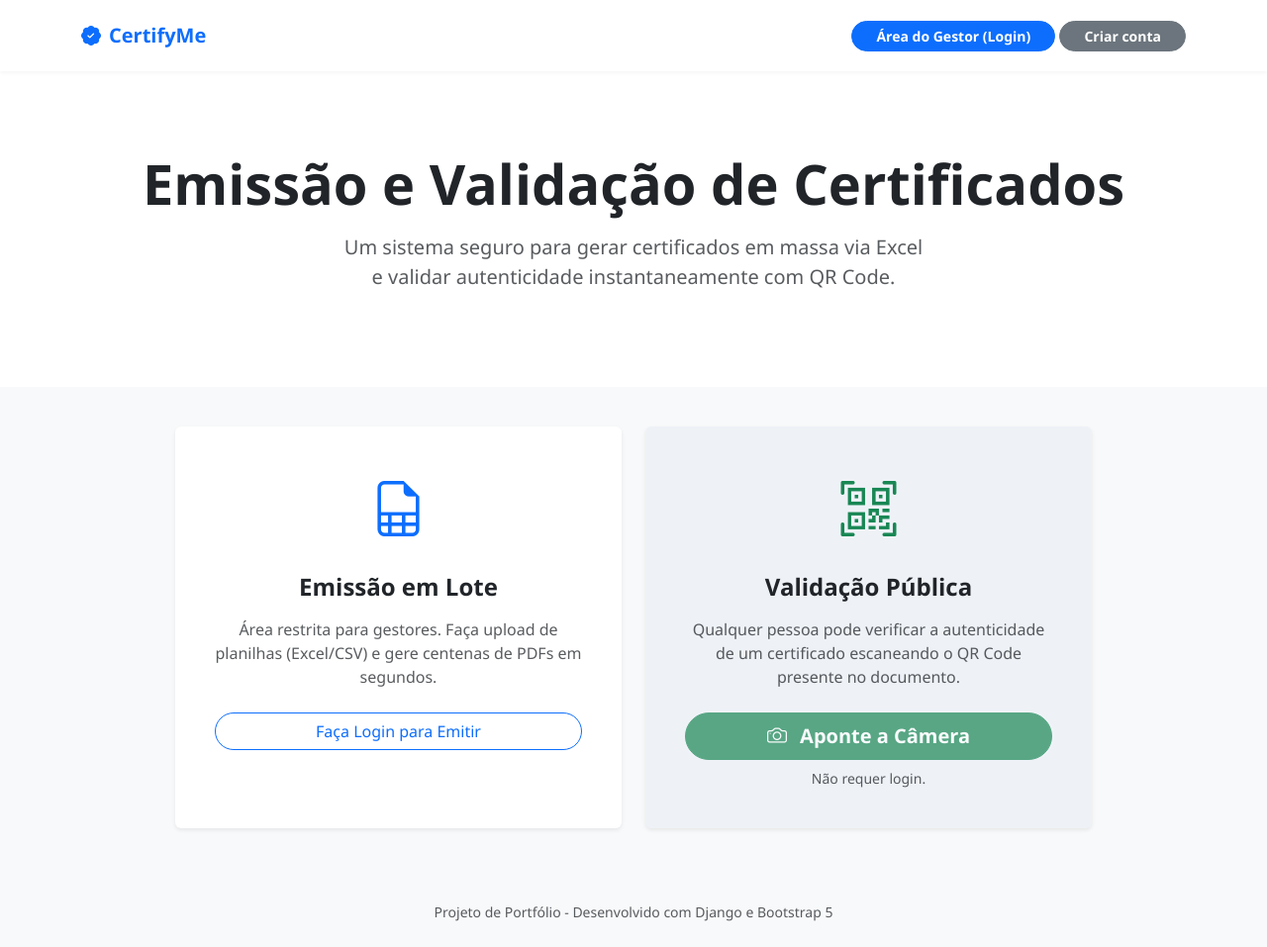
After one commit to VicthorCM/Certify-Gerador-de-certificados, a Django app: page /home/ in a window 1280 px wide. The commit adds this page. Shown: the whole page at 99% size. Run offline with Django 5.2, Linux system fonts and the light colour scheme.

Commit message:
projeto finalizado

```diff
--- a/certificates/models.py
+++ b/certificates/models.py
@@ -4,7 +4,8 @@ class Certificate(models.Model):
     student_name = models.CharField("Nome do Aluno", max_length=255)
     student_email = models.EmailField("E-mail do Aluno", blank=True, null=True)
     course_name = models.CharField("Nome do Curso", max_length=255)
-
+    instructor_name = models.CharField("Nome do Instrutor", max_length=255, default=" ")
+    instructor_role = models.CharField("Cargo", max_length=255, default="Coordenador (a)")
 
     created_at = models.DateTimeField("Criado em", auto_now_add=True)
 
--- a/certificates/urls.py
+++ b/certificates/urls.py
@@ -1,7 +1,12 @@
 from .views import *
 from django.urls import path
+from django.contrib.auth import views as auth_views
 urlpatterns = [
+    path('home/',home,name='home'),
     path('create/<int:certificate_id>', generate_pdf,name = "gerar_pdf" ),
     path('validar/<str:uu_id>',validate, name='validate_certificate'),
-    path('upload/',upload,name='upload')
+    path('upload/',upload,name='upload'),
+    path('login/', auth_views.LoginView.as_view(template_name='login.html'), name='login'),
+    path('signup/',CreateUser.as_view(),name='user_register'),
+    path('logout/', auth_views.LogoutView.as_view(), name='logout'),
 ]
--- a/certificates/views.py
+++ b/certificates/views.py
@@ -4,6 +4,8 @@ from django.shortcuts import get_object_or_404
 from reportlab.pdfgen import canvas
 from reportlab.lib.pagesizes import landscape, A4
 from reportlab.lib.utils import ImageReader
+from reportlab.pdfbase import pdfmetrics
+from reportlab.pdfbase.ttfonts import TTFont
 import qrcode
 from .models import Certificate
 from django.shortcuts import render, redirect
@@ -11,7 +13,25 @@ import pandas as pd
 from .forms import UploadCertificatesForm
 from django.contrib import messages
 import zipfile
+from django.contrib.auth.decorators import login_required
+from core import settings
+import os
+from django.contrib.auth.forms import UserCreationForm
+from django.contrib.auth.models import User
+from django.views.generic import CreateView
+from django.urls import reverse_lazy
 
+
+class CreateUser(CreateView):
+    model = User
+    form_class = UserCreationForm
+    template_name = "register.html"
+    success_url= reverse_lazy("home")
+
+def home(request):
+    return render(request,'home.html',{})
+
+@login_required(login_url='/login/')
 def generate_pdf(request, certificate_id):
     # 1. Busca os dados no banco (ou retorna erro 404 se não achar)
     certificate = get_object_or_404(Certificate, id=certificate_id)
@@ -24,56 +44,93 @@ def generate_pdf(request, certificate_id):
     return FileResponse(buffer, as_attachment=False, filename=f"certificado_{certificate.student_name}.pdf")
 
 def generate_pdf_bytes(certificate):
+    buffer = io.BytesIO()
+    pdf = canvas.Canvas(buffer, pagesize=landscape(A4))
+    largura, altura = landscape(A4) # A4 Paisagem: aprox 841 x 595 pontos
 
-    buffer = io.BytesIO()
-    # 3. Cria o objeto Canvas (a "tela" de pintura do PDF)
-    # landscape(A4) deixa a folha deitada
-    pdf = canvas.Canvas(buffer, pagesize=landscape(A4))
-    largura, altura = landscape(A4)
+    # --- 1. CONFIGURAÇÃO DE ASSETS (Caminhos) ---
+    # Idealmente, use settings.BASE_DIR para achar os arquivos
+    static_path = os.path.join(settings.BASE_DIR, 'static')
 
-    # --- DESENHANDO O CONTEÚDO ---
+    bg_path = os.path.join(static_path, 'img', 'certificado_bg.jpg')
+    font_path = os.path.join(static_path, 'fonts', 'GreatVibes-Regular.ttf')
 
-    # Título
-    pdf.setFont("Helvetica-Bold", 30)
-    texto_titulo = "CERTIFICADO DE CONCLUSÃO"
-    # Lógica para centralizar: (Largura da Pág - Largura do Texto) / 2
-    largura_texto = pdf.stringWidth(texto_titulo, "Helvetica-Bold", 30)
-    pdf.drawString((largura - largura_texto) / 2, altura - 150, texto_titulo)
+    # --- 2. REGISTRANDO FONTE CUSTOMIZADA ---
+    # Só funciona se você tiver baixado o arquivo .ttf
+    try:
+        pdfmetrics.registerFont(TTFont('Cursiva', font_path))
+        fonte_nome = 'Cursiva'
+    except:
+        fonte_nome = 'Helvetica-Bold' # Fallback se não achar a fonte
 
-    # Texto Principal
-    pdf.setFont("Helvetica", 18)
-    texto_corpo = f"Certificamos que {certificate.student_name} concluiu o curso"
-    largura_texto = pdf.stringWidth(texto_corpo, "Helvetica", 18)
-    pdf.drawString((largura - largura_texto) / 2, altura - 250, texto_corpo)
+    # --- 3. DESENHANDO O FUNDO ---
+    # O fundo deve ser a PRIMEIRA coisa, para ficar atrás de tudo
+    try:
+        # width e height forçam a imagem a ocupar a página toda
+        pdf.drawImage(bg_path, 0, 0, width=largura, height=altura)
+    except:
+        pass # Se não achar a imagem, fica branco mesmo
 
-    # Nome do Curso (Destaque)
-    pdf.setFont("Helvetica-Bold", 24)
-    texto_curso = certificate.course_name
-    largura_texto = pdf.stringWidth(texto_curso, "Helvetica-Bold", 24)
-    pdf.drawString((largura - largura_texto) / 2, altura - 290, texto_curso)
+    # --- 4. TÍTULO E CORPO ---
 
-    # --- GERANDO O QR CODE ---
+    # Título (Centralizado)
+    pdf.setFont("Helvetica-Bold", 36)
+    pdf.setFillColorRGB(0.2, 0.2, 0.2) # Cinza escuro (mais elegante que preto puro)
+    titulo = "CERTIFICADO DE CONCLUSÃO"
+    w_titulo = pdf.stringWidth(titulo, "Helvetica-Bold", 36)
+    pdf.drawString((largura - w_titulo)/2, altura - 140, titulo)
 
-    # URL que o QR Code vai abrir (ajuste o domínio depois)
-    # Por enquanto usamos localhost
-    link_validacao = f"http://127.0.0.1:8000/validar/{certificate.uu_id}"
+    # Texto introdutório
+    pdf.setFont("Helvetica", 14)
+    texto_intro = "Certificamos que, para os devidos fins, que"
+    w_intro = pdf.stringWidth(texto_intro, "Helvetica", 14)
+    pdf.drawString((largura - w_intro)/2, altura - 200, texto_intro)
 
-    qr = qrcode.make(link_validacao)
+    # NOME DO ALUNO (O destaque visual)
+    pdf.setFont(fonte_nome, 60) # Fonte cursiva grande
+    nome = certificate.student_name
+    w_nome = pdf.stringWidth(nome, fonte_nome, 60)
+    pdf.drawString((largura - w_nome)/2, altura - 270, nome)
+
+    # Texto do Curso
+    pdf.setFont("Helvetica", 16)
+    texto_curso = f"Concluiu com êxito o curso de {certificate.course_name}"
+    w_curso = pdf.stringWidth(texto_curso, "Helvetica", 16)
+    pdf.drawString((largura - w_curso)/2, altura - 330, texto_curso)
+
+    # --- 5. ASSINATURA E CARGO (NOVO) ---
+    # Linha da assinatura
+    pdf.setLineWidth(1)
+    pdf.line(largura/2 - 100, 130, largura/2 + 100, 130) # Linha centralizada embaixo
+
+    # Nome do Instrutor
+    pdf.setFont("Helvetica-Bold", 12)
+    instrutor = certificate.instructor_name
+    w_instr = pdf.stringWidth(instrutor, "Helvetica-Bold", 12)
+    pdf.drawString((largura - w_instr)/2, 115, instrutor)
+
+    # Cargo
+    pdf.setFont("Helvetica", 10)
+    cargo = certificate.instructor_role
+    w_cargo = pdf.stringWidth(cargo, "Helvetica", 10)
+    pdf.setFillColorRGB(0.5, 0.5, 0.5) # Cinza mais claro
+    pdf.drawString((largura - w_cargo)/2, 100, cargo)
+
+    # --- 6. QR CODE E DATA ---
+    # Data no canto esquerdo
+    pdf.setFillColorRGB(0, 0, 0)
+    pdf.setFont("Helvetica", 10)
+    data_texto = f"Emitido em: {certificate.created_at.strftime('%d/%m/%Y')}"
+    pdf.drawString(50, 50, data_texto)
+
+    # QR Code no canto direito
+    link = f"http://127.0.0.1:8000/validar/{certificate.uu_id}"
+    qr = qrcode.make(link)
     qr_img = ImageReader(qr.get_image())
+    pdf.drawImage(qr_img, largura - 110, 40, width=70, height=70)
 
-    # Desenha o QR Code no canto inferior direito
-    # drawImage(imagem, X, Y, largura, altura)
-    pdf.drawImage(qr_img, largura - 120, 30, width=80, height=80)
-
-    # Texto explicativo embaixo do QR
-    pdf.setFont("Helvetica", 8)
-    pdf.drawString(largura - 120, 20, "Valide a autenticidade")
-
-    # Finaliza o PDF
     pdf.showPage()
     pdf.save()
-
-    # Retorna o arquivo para download
     buffer.seek(0)
     return buffer.getvalue()
 
@@ -94,7 +151,7 @@ def validate(request, uu_id):
     return render(request, 'validate.html', context)
 
 
-
+@login_required(login_url='/login/')
 def upload(request):
     if request.method == 'POST':
 
--- a/core/settings.py
+++ b/core/settings.py
@@ -12,9 +12,10 @@ https://docs.djangoproject.com/en/5.2/ref/settings/
 
 from pathlib import Path
 import os
+from dotenv import load_dotenv
 # Build paths inside the project like this: BASE_DIR / 'subdir'.
 BASE_DIR = Path(__file__).resolve().parent.parent
-
+load_dotenv()
 
 # Quick-start development settings - unsuitable for production
 # See https://docs.djangoproject.com/en/5.2/howto/deployment/checklist/
@@ -119,3 +120,5 @@ STATIC_DIR = [BASE_DIR/'static']
 # https://docs.djangoproject.com/en/5.2/ref/settings/#default-auto-field
 
 DEFAULT_AUTO_FIELD = 'django.db.models.BigAutoField'
+
+LOGOUT_REDIRECT_URL = 'home'
--- /dev/null
+++ b/templates/home.html
@@ -0,0 +1,133 @@
+<!DOCTYPE html>
+<html lang="pt-br">
+<head>
+    <meta charset="UTF-8">
+    <meta name="viewport" content="width=device-width, initial-scale=1.0">
+    <title>CertifyMe - Home</title>
+    <link href="https://cdn.jsdelivr.net/npm/bootstrap@5.3.0/dist/css/bootstrap.min.css" rel="stylesheet">
+    <link rel="stylesheet" href="https://cdn.jsdelivr.net/npm/bootstrap-icons@1.10.5/font/bootstrap-icons.css">
+
+    <style>
+        /* CSS Minimalista Personalizado */
+        body {
+            background-color: #f8f9fa; /* Fundo cinza muito claro */
+            font-family: 'Segoe UI', Roboto, Helvetica, Arial, sans-serif;
+        }
+        .navbar {
+            background-color: #ffffff !important;
+            box-shadow: 0 2px 4px rgba(0,0,0,0.04);
+        }
+        .hero-section {
+            padding: 80px 0;
+            background-color: #fff;
+            margin-bottom: 40px;
+        }
+        .feature-card {
+            border: none;
+            background: #fff;
+            transition: transform 0.3s ease, box-shadow 0.3s ease;
+            height: 100%; /* Garante que os cards tenham a mesma altura */
+        }
+        /* Efeito sutil ao passar o mouse */
+        .feature-card:hover {
+            transform: translateY(-5px);
+            box-shadow: 0 10px 20px rgba(0,0,0,0.08) !important;
+        }
+        .icon-box {
+            font-size: 3.5rem;
+            margin-bottom: 1.5rem;
+        }
+    </style>
+</head>
+<body>
+
+     <form method="post">
+    {% csrf_token %}
+
+    <input type="hidden" name="next" value="{{ request.GET.next }}">
+
+    </form>
+    <nav class="navbar navbar-expand-lg navbar-light bg-light py-3">
+        <div class="container">
+            <a class="navbar-brand fw-bold text-primary" href="#">
+                <i class="bi bi-patch-check-fill me-2"></i>CertifyMe
+            </a>
+
+            <div class="ms-auto">
+                {% if user.is_authenticated %}
+                    <span class="me-3 text-muted d-none d-md-inline">Olá, {{ user.username }}</span>
+                    <form action="{% url 'logout' %}" method="post" class="d-inline">
+                        {% csrf_token %}
+                        <button type="submit" class="btn btn-outline-secondary btn-sm">Sair</button>
+                    </form>
+                {% else %}
+                   <a href="{% url 'login' %}?next={% url 'home' %}" class="btn btn-primary btn-sm px-4 rounded-pill fw-bold">Área do Gestor (Login)</a>
+                   <a href="{% url 'user_register' %}?next={% url 'login' %}" class="btn btn-secondary btn-sm px-4 rounded-pill fw-bold">Criar conta</a>
+                {% endif %}
+            </div>
+        </div>
+    </nav>
+
+    <section class="hero-section text-center">
+        <div class="container">
+            <h1 class="display-4 fw-bold text-dark mb-3">Emissão e Validação de Certificados</h1>
+            <p class="lead text-muted mx-auto" style="max-width: 600px;">
+                Um sistema seguro para gerar certificados em massa via Excel e validar autenticidade instantaneamente com QR Code.
+            </p>
+        </div>
+    </section>
+
+    <div class="container pb-5">
+        <div class="row g-4 justify-content-center">
+
+            <div class="col-md-6 col-lg-5">
+                <div class="card feature-card shadow-sm p-4 text-center">
+                    <div class="card-body">
+                        <div class="icon-box text-primary">
+                            <i class="bi bi-file-earmark-spreadsheet"></i>
+                        </div>
+                        <h3 class="h4 fw-bold mb-3">Emissão em Lote</h3>
+                        <p class="text-muted mb-4">
+                            Área restrita para gestores. Faça upload de planilhas (Excel/CSV) e gere centenas de PDFs em segundos.
+                        </p>
+
+                        {% if user.is_authenticated %}
+                            <a href="{% url 'upload' %}" class="btn btn-primary btn-lg px-5 rounded-pill w-100 fw-bold">
+                                Acessar Painel <i class="bi bi-arrow-right-short"></i>
+                            </a>
+                        {% else %}
+                            <a href="{% url 'login' %}?next={% url 'upload' %}" class="btn btn-outline-primary px-5 rounded-pill w-100">
+                                Faça Login para Emitir
+                            </a>
+                        {% endif %}
+                    </div>
+                </div>
+            </div>
+
+            <div class="col-md-6 col-lg-5">
+                <div class="card feature-card shadow-sm p-4 text-center border-0" style="background-color: #eef2f7;">
+                    <div class="card-body">
+                        <div class="icon-box text-success">
+                            <i class="bi bi-qr-code-scan"></i>
+                        </div>
+                        <h3 class="h4 fw-bold mb-3">Validação Pública</h3>
+                        <p class="text-muted mb-4">
+                            Qualquer pessoa pode verificar a autenticidade de um certificado escaneando o QR Code presente no documento.
+                        </p>
+                        <button class="btn btn-success btn-lg px-5 rounded-pill w-100 fw-bold disabled" style="opacity: 0.7; cursor: default;">
+                            <i class="bi bi-camera mb-1 me-2"></i> Aponte a Câmera
+                        </button>
+                        <small class="d-block mt-2 text-muted">Não requer login.</small>
+                    </div>
+                </div>
+            </div>
+
+        </div>
+    </div>
+
+    <footer class="text-center py-4 text-muted mt-auto">
+        <small>Projeto de Portfólio - Desenvolvido com Django e Bootstrap 5</small>
+    </footer>
+
+</body>
+</html>
```
Also changed, not shown: templates/login.html (added, +59 -0 lines), templates/register.html (added, +132 -0 lines), templates/upload.html (+20 -1 lines), certificates/migrations/0002_certificate_instructor_name_and_more.py (added), static/fonts/Cinzel-VariableFont_wght.ttf (added), static/fonts/GreatVibes-Regular.ttf (added), static/img/certificado_bg.jpg (added).
